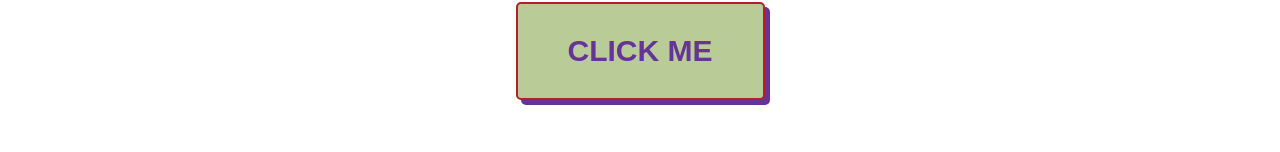
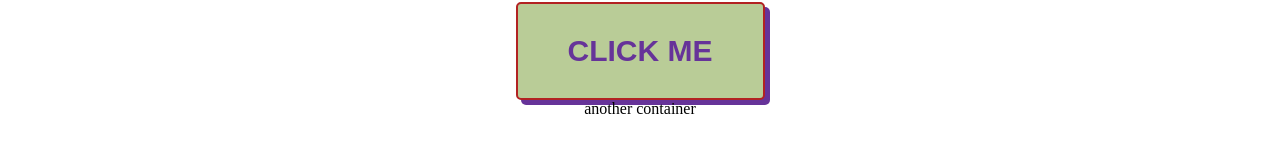
Before and after one commit to AdityaGupta20871/color-flipper-, a plain HTML site: page index.html in a window 1280 px wide. Shown: the part 322-474 px from the top of the page. Drawn offline with Linux system fonts and the light colour scheme.

Commit message:
div added

```diff
--- a/index.html
+++ b/index.html
@@ -29,7 +29,9 @@
             <button class="btn primary-btn " id="btn">CLICK ME</button>
         </div>
     </main>
-
+ <div class="container">
+     another container
+ </div>
     <script src="app.js"></script>
 </body>
 </html>
```
